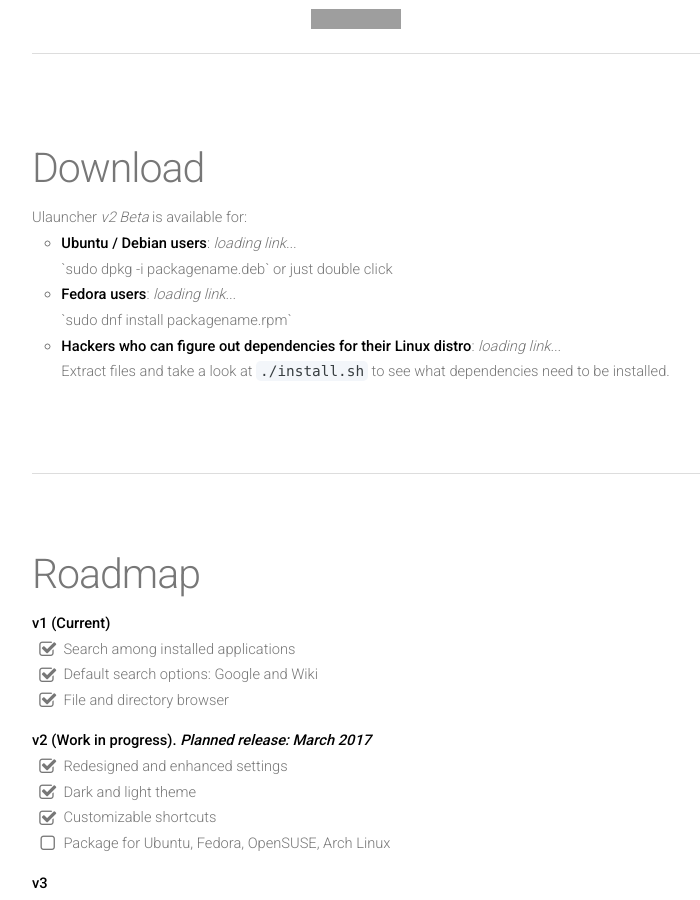
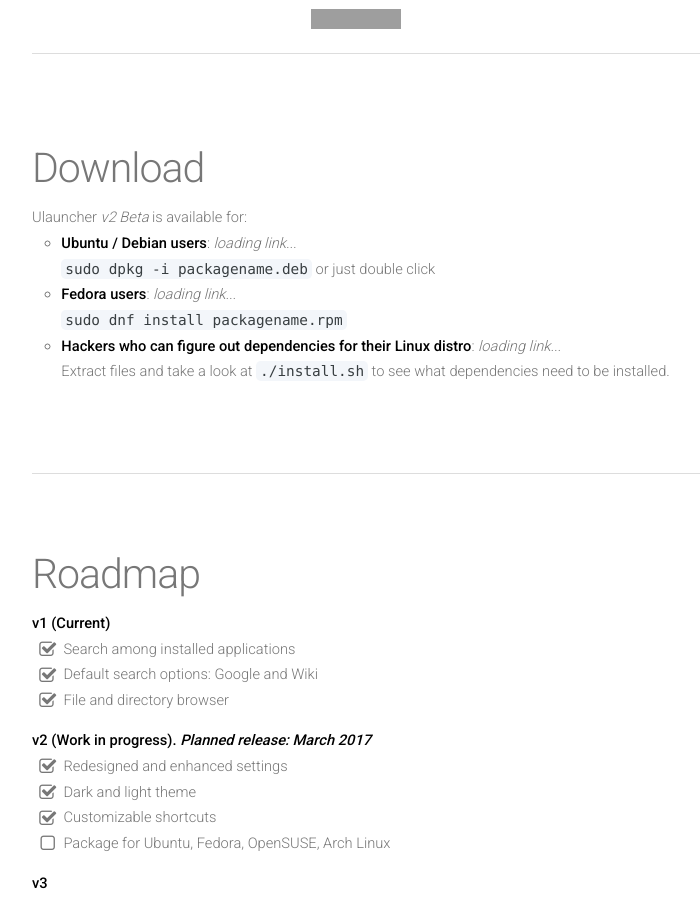
Before and after one commit to Ulauncher/ulauncher.io, a Jekyll site: the page built from index.html, in a window 1280 px wide and 900 px high, scrolled down 1314 px. Shown: the whole window, without its empty margins (128-828 px from the left). Built offline with Jekyll 4.4.1, drawn with Linux system fonts in a browser that asks for light colours; grey boxes are pictures that could not be loaded.

```diff
--- a/_includes/index/releases.html
+++ b/_includes/index/releases.html
@@ -5,12 +5,12 @@
         <li>
             <b>Ubuntu / Debian users</b>: <span id="deb-link"><i id="release-deb">loading link...</i></span>
             <br>
-            `sudo dpkg -i packagename.deb` or just double click
+            <code>sudo dpkg -i packagename.deb</code> or just double click
         </li>
         <li>
             <b>Fedora users</b>: <span id="deb-link"><i id="release-fedora">loading link...</i></span>
             <br>
-            `sudo dnf install packagename.rpm`
+            <code>sudo dnf install packagename.rpm</code>
         </li>
         <li>
             <b>Hackers who can figure out dependencies for their Linux distro</b>:
```
